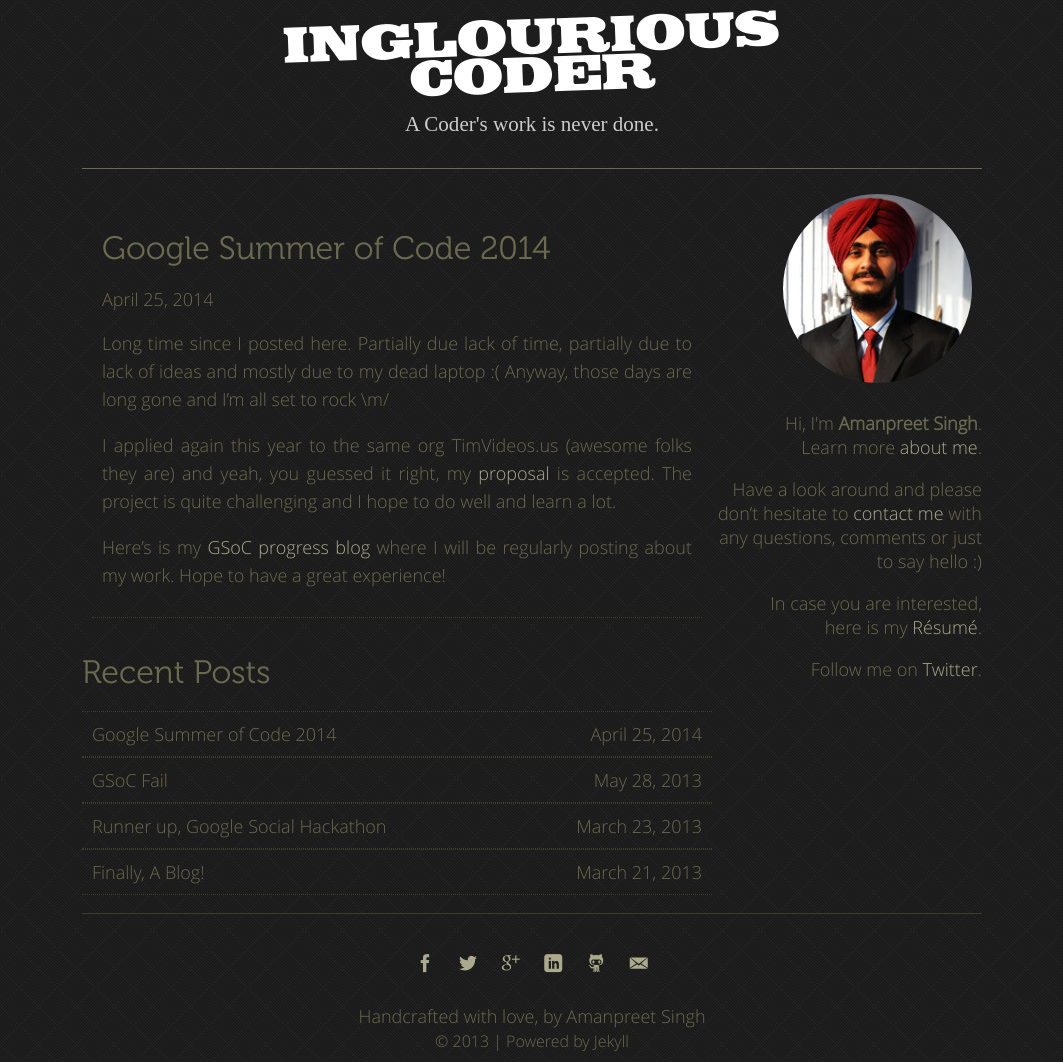
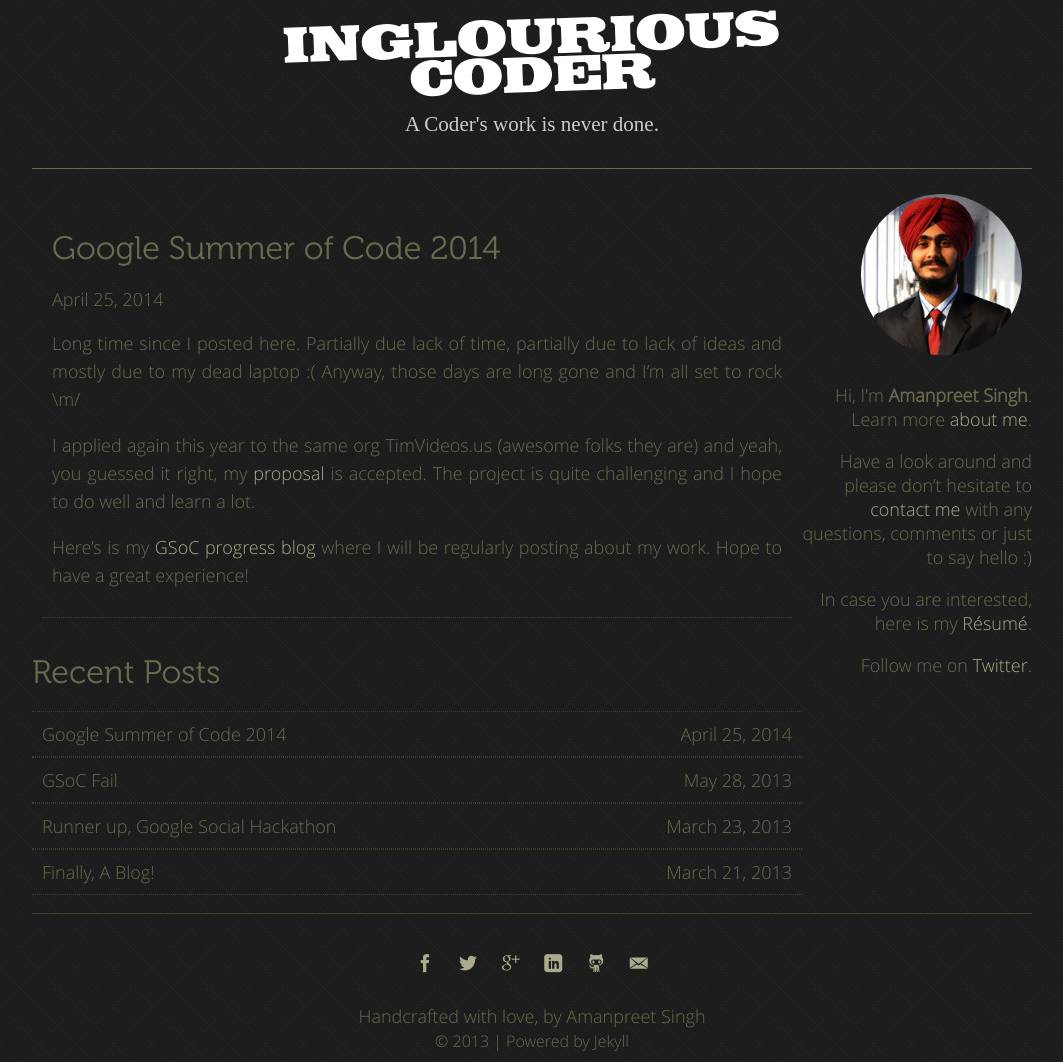
Before and after one commit to ApsOps/apsops.github.com, a Jekyll site: the page built from index.html, in a window 1280 px wide. Shown: the whole page, without its empty margins (108-1171 px from the left). Built offline with Jekyll 4.4.1, drawn with Linux system fonts in a browser that asks for light colours.

Commit message:
Increase width and add small screen styles

```diff
--- a/css/main.css
+++ b/css/main.css
@@ -109,7 +109,7 @@ html {
 
 .wrapper {
     text-align: justify;
-    width: 900px;
+    width: 1000px;
     margin: 0 auto;
 }
 
@@ -119,7 +119,7 @@ html {
 
 header {
     text-align: center;
-    width: 900px;
+    width: 1000px;
     margin: 15px auto;
     padding-bottom: 10px;
     border-bottom: 1px solid #6c6a4e;
@@ -177,7 +177,7 @@ a:hover {
 
 .main {
     float: left;
-    width: 70%
+    width: 77%
 }
 
 article {
@@ -188,7 +188,7 @@ article {
 
 aside {
     float: right;
-    width: 30%;
+    width: 23%;
     text-align: right;
 }
 
@@ -196,6 +196,7 @@ aside img {
     border-radius: 50%;
     margin: 10px;
     width: 70%;
+    max-width: 200px;
 }
 
 .recent {
@@ -255,7 +256,7 @@ footer {
     padding: 10px 0;
     text-align: center;
     border-top: 1px solid #3E3C2D;
-    width: 900px;
+    width: 1000px;
     margin: auto;
 }
 
@@ -350,6 +351,24 @@ footer .social a.mail:hover {
     2px -2px 0 #C63D2D,
    -2px  2px 0 #C63D2D,
     2px  2px 0 #C63D2D;
+}
+
+@media (max-width:999px) {
+    body {
+        font-size: 14px;
+    }
+
+    .wrapper, header, .main, aside, footer {
+        width: 100%;
+    }
+
+    aside {
+        text-align: center;
+    }
+
+    aside img {
+        width: 40%;
+    }
 }
 
 /*-----------------------------------------------*/
```
